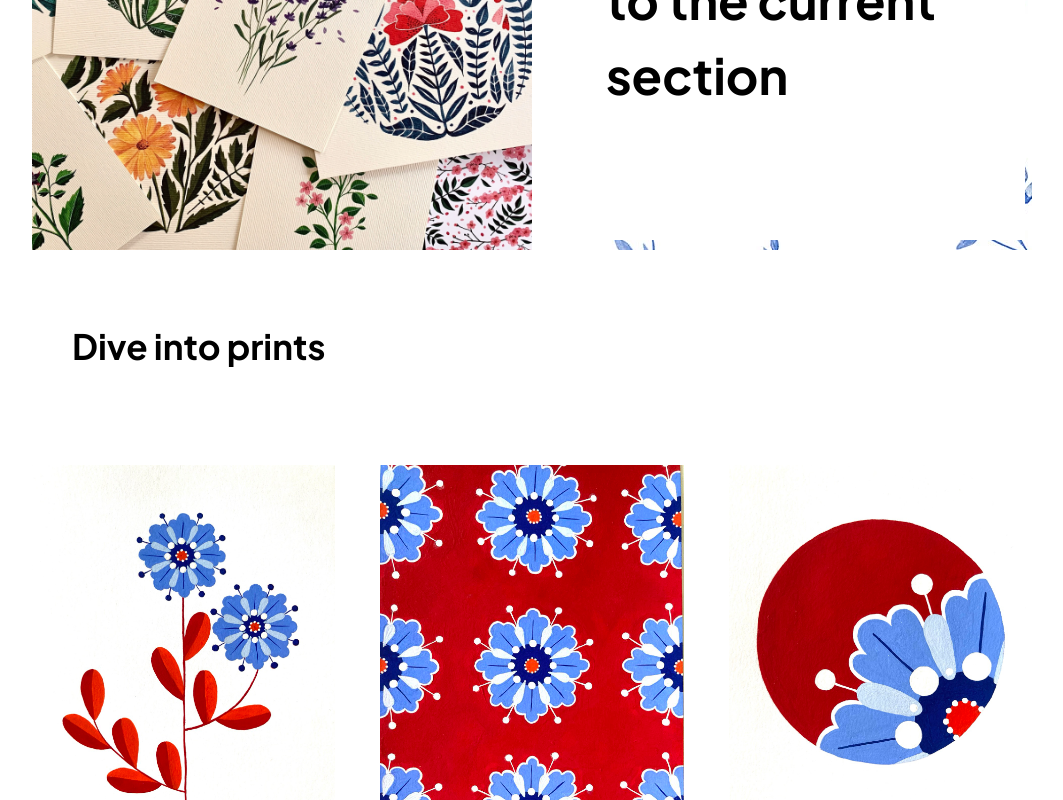
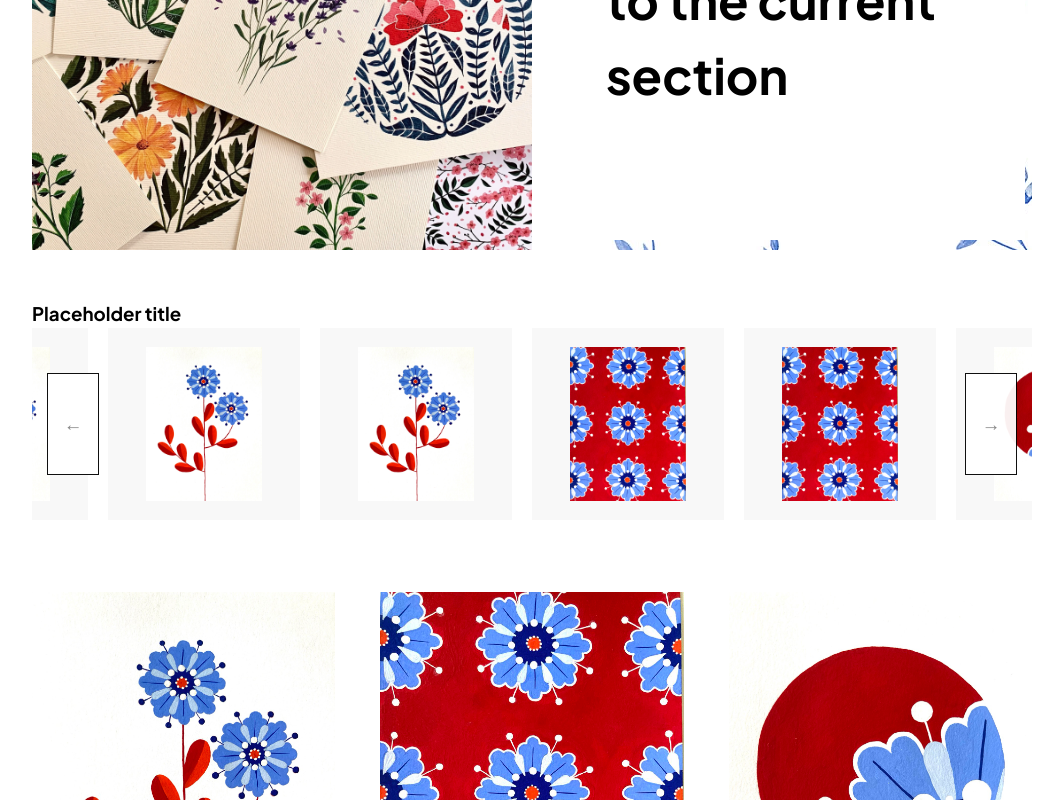
Before and after one commit to wellwe11/elliesWebsite, a React (Vite) app: page / in a window 1280 px wide. Shown: the part 1421-2221 px from the top of the page, without its empty margins (108-1171 px from the left). Built offline with nearby package versions, Linux system fonts and the light colour scheme; a web font is replaced by a local one.

Commit message:
fixed the prints & paintings. Need to clean CSS and then it's done

```diff
--- a/src/UI/UIComponents/BODY/gallery/GALLERY.jsx
+++ b/src/UI/UIComponents/BODY/gallery/GALLERY.jsx
@@ -72,11 +72,6 @@ const Gallery = ({ data }) => {
     setFlattedData(flatData);
   }, [data]);
 
-  useEffect(() => {
-    // resets page to top whenever you update page
-    window.scrollTo({ top: 0 });
-  }, [category, hash]);
-
   if (!filteredData)
     return (
       <div>
--- a/src/UI/UIComponents/BODY/gallery/pageSelector/pageSelector.jsx
+++ b/src/UI/UIComponents/BODY/gallery/pageSelector/pageSelector.jsx
@@ -140,6 +140,11 @@ const PageSelector = ({ products }) => {
   const pageNumber = +hash.replace(/\D/g, "") || 1; // remove hash or anything else that comes with the current page
   const maxPage = Math.ceil(products?.length / 9); // max-amount of pages that can be displayed - it is based on whether or not products exist on next page
 
+  useEffect(() => {
+    // resets page to top whenever you update page
+    window.scrollTo({ top: 0 });
+  }, [hash]);
+
   return (
     <div className={classes.pageSelector}>
       <LeftButton page={pageNumber} navigate={navigate} />
--- a/src/UI/UIComponents/BODY/mainPage/paintings/paintings.jsx
+++ b/src/UI/UIComponents/BODY/mainPage/paintings/paintings.jsx
@@ -1,19 +1,14 @@
 import classes from "./paintings.module.scss";
-import { useContext, useEffect, useState } from "react";
-
-import UniqueImageContext from "../../uniqueImageContext";
+import { useEffect, useState } from "react";
 
 import SectionSeperationImage from "@components/sectionSeperationImage/sectionSeperationImage";
 
 import WheelOfManyImages from "@fullyComponents/wheelOfManyImages/wheelOfManyImages";
-import ExploreNewIn from "@fullyComponents/exploreNewIn/exploreNewIn";
 import SetOfimagesWithText from "@fullyComponents/SetOfImagesWithText/setOfImagesWithText";
 import handleNavigateSmooth from "@functions/handleNavigateSmooth";
 
 // Example section of a collection of paintings - 3 images with scrolling text below as bio
 const SetOfExampleCollectionSection = ({ data }) => {
-  const { setUniqueImage } = useContext(UniqueImageContext);
-
   // if user clicks on any image, will navigate to collection
   const navigate = handleNavigateSmooth();
 
@@ -55,10 +50,7 @@ const SetOfExampleCollectionSection = ({ data }) => {
     return (
       <section
         className={classes.exampleCollectionSection}
-        onClick={() => {
-          setUniqueImage(mostRecentlyAddedSet);
-          navigate(`uniqueImage/${linkType}/${linkId}`);
-        }}
+        onClick={() => navigate(`uniqueImage/${linkType}/${linkId}`)}
       >
         <SetOfimagesWithText
           images={paintingsImagesSrc}
--- a/src/UI/UIComponents/BODY/mainPage/prints/prints.jsx
+++ b/src/UI/UIComponents/BODY/mainPage/prints/prints.jsx
@@ -12,8 +12,6 @@ import handleNavigateSmooth from "@functions/handleNavigateSmooth";
 
 // Example section of a collection of prints - 3 images with scrolling text below as bio
 const SetOfExampleCollectionSection = ({ data }) => {
-  const { setUniqueImage } = useContext(UniqueImageContext);
-
   // if user clicks on any image, will navigate to collection
   const navigate = handleNavigateSmooth();
 
@@ -55,10 +53,7 @@ const SetOfExampleCollectionSection = ({ data }) => {
     return (
       <section
         className={classes.exampleCollectionSection}
-        onClick={() => {
-          setUniqueImage(mostRecentlyAddedSet);
-          navigate(`uniqueImage/${linkType}/${linkId}`);
-        }}
+        onClick={() => navigate(`uniqueImage/${linkType}/${linkId}`)}
       >
         <SetOfimagesWithText
           images={printImagesSrc}
@@ -72,44 +67,12 @@ const SetOfExampleCollectionSection = ({ data }) => {
 
 // section to view many different collections (1 image per collection) which is clickable
 const WheelImagesSection = ({ data }) => {
-  const { setUniqueImage } = useContext(UniqueImageContext);
-
-  // If quickView is clicked (to display info about image), activeImageSrc is data fetched for that specific item
-  const [activeImageSrc, setActiveImageSrc] = useState(null);
-
-  // information displayed once you click quickview
-  const [activeQuickViewData, setActiveQuickViewData] = useState(null);
-
-  // extended data which is used by extended components (interactive components which only need data once they're interacted with)
-  const embeddedData = data.map((obj) => obj._embedded);
-
-  // mapped objects using their 'representive-image'
-  const wheelImages = data.map((obj) => obj.image);
-
-  useEffect(() => {
-    if (!activeImageSrc) setActiveQuickViewData(null);
-
-    setActiveQuickViewData(embeddedData[activeImageSrc]);
-
-    setUniqueImage(data[activeImageSrc]);
-  }, [activeImageSrc]);
-
   return (
     <section className={classes.wheelImagesSection}>
-      <div className={classes.titleContainer}>
-        <h1 className={classes.title}>{"Dive into prints"}</h1>
+      <div>
+        <h1>{"Placeholder title"}</h1>
       </div>
-      <WheelOfManyImages
-        canQuickView={true}
-        images={wheelImages}
-        activeImageProps={{ activeImageSrc, setActiveImageSrc }}
-        quickViewProps={{
-          quickViewImages: activeQuickViewData?.restImages,
-          title: activeQuickViewData?.setTitle,
-          price: activeQuickViewData?.details.price,
-          bio: activeQuickViewData?.setDescription,
-        }}
-      />
+      <WheelOfManyImages canQuickView={true} data={data} />
     </section>
   );
 };
@@ -139,6 +102,7 @@ const Prints = ({ data }) => {
       {sectionSeperationImage}
 
       <SetOfExampleCollectionSection data={data} />
+      {sectionSeperationImage}
     </div>
   );
 };
```
